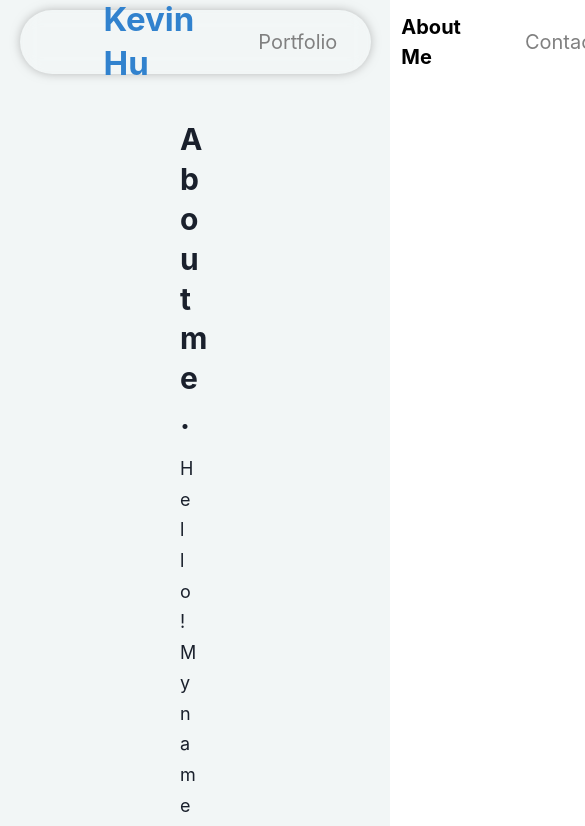
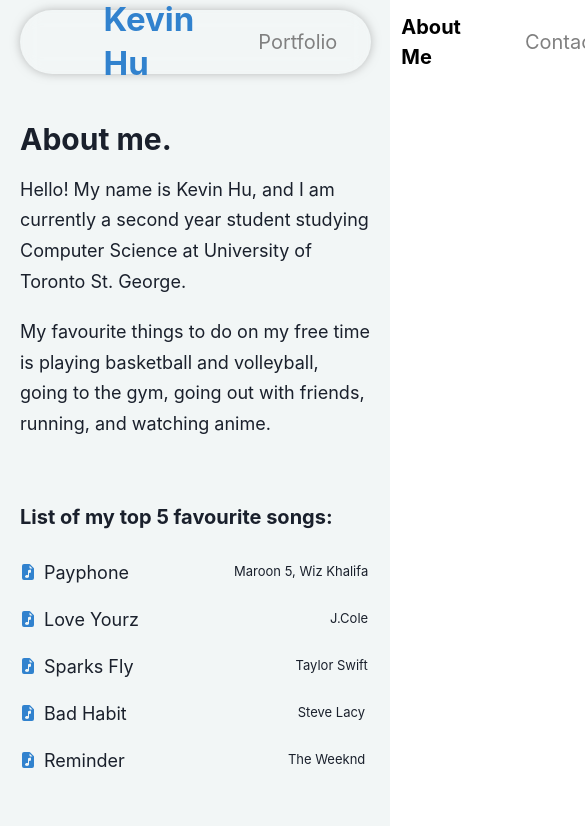
Before and after one commit to kev0921/personal-website, a React (Vite) app: page /About in a window 390 px wide. Shown: the top 826 px of the page, 585 px wide, since content can reach past the window. Built offline with nearby package versions, Linux system fonts and the light colour scheme.

Commit message:
made mobile optimizations to about and contact

```diff
--- a/src/pages/About.jsx
+++ b/src/pages/About.jsx
@@ -3,32 +3,32 @@ import {  BsFillFileEarmarkMusicFill } from "react-icons/bs";
 
 export default function About() {
   return (
-    <VStack ml="200px" mr="200px" mt="120px">
-      <SimpleGrid columns={2} spacing={10}>
+    <VStack ml={["20px", "200px"]} mr={["20px", "200px"]} mt="120px">
+      <SimpleGrid columns={[1, 2]} spacing={10}>
         <Box>
           <Heading>
             About me.
           </Heading>
 
-          <Text lineHeight={1.7} mt="10px" fontSize={18} pt="5px" pb="10px">
+          <Text lineHeight={1.7} mt="10px" fontSize={18} pt="5px" pb="10px" ml={["0px", "0px"]} mr={["0px", "0px"]}>
             Hello! My name is Kevin Hu, and I am currently a second year student studying Computer Science at University of Toronto St. George.
           </Text>
 
-          <Text lineHeight={1.7} mt="10px" fontSize={18} pb="10px">
+          <Text lineHeight={1.7} mt="10px" fontSize={18} pb="10px" mr={["0px", "0px"]}>
             My favourite things to do on my free time is playing basketball and volleyball, going to the gym, going out with friends, running, and watching anime.
           </Text>
 
-          <Text lineHeight={1.7} mt="70px" fontSize={18} pb="10px" fontWeight="bold">
+          <Text lineHeight={1.7} mt={["50px", "70px"]} fontSize={20} pb="10px" fontWeight="bold">
             List of my top 5 favourite songs:
           </Text>
 
-          <List spacing={5} p="5px" mt="10px">
+          <List spacing={5} p={["0px", "5px"]} mt={["15px","10px"]} mb={["30px","0px"]} mr={["0px", "0px"]}>
 
             <ListItem>
               <Flex alignItems="center">
                 <ListIcon as={BsFillFileEarmarkMusicFill} color='blue.500' />
                 <Text whiteSpace="nowrap" fontSize={18}>Payphone</Text>
-                <Text whiteSpace="nowrap" fontSize={15} ml="200px">Maroon 5, Wiz Khalifa</Text>
+                <Text whiteSpace="nowrap" fontSize={[13, 15]} ml={["105px", "200px"]}>Maroon 5, Wiz Khalifa</Text>
               </Flex>
             </ListItem>
 
@@ -36,7 +36,7 @@ export default function About() {
               <Flex alignItems="center">
                 <ListIcon as={BsFillFileEarmarkMusicFill} color='blue.500' />
                 <Text whiteSpace="nowrap" fontSize={18}>Love Yourz</Text>
-                <Text whiteSpace="nowrap" fontSize={15} ml="299px">J.Cole</Text>
+                <Text whiteSpace="nowrap" fontSize={[13, 15]} ml={["191px", "299px"]}>J.Cole</Text>
               </Flex>
             </ListItem>
 
@@ -44,7 +44,7 @@ export default function About() {
               <Flex alignItems="center">
                 <ListIcon as={BsFillFileEarmarkMusicFill} color='blue.500' />
                 <Text whiteSpace="nowrap" fontSize={18}>Sparks Fly</Text>
-                <Text whiteSpace="nowrap" fontSize={15} ml="265px">Taylor Swift</Text>
+                <Text whiteSpace="nowrap" fontSize={[13, 15]} ml={["162px", "265px"]}>Taylor Swift</Text>
               </Flex>
             </ListItem>
 
@@ -52,7 +52,7 @@ export default function About() {
               <Flex alignItems="center">
                 <ListIcon as={BsFillFileEarmarkMusicFill} color='blue.500' />
                 <Text whiteSpace="nowrap" fontSize={18}>Bad Habit</Text>
-                <Text whiteSpace="nowrap" fontSize={15} ml="275px">Steve Lacy</Text>
+                <Text whiteSpace="nowrap" fontSize={[13, 15]} ml={["171px", "275px"]}>Steve Lacy</Text>
               </Flex>
             </ListItem>
 
@@ -60,7 +60,7 @@ export default function About() {
               <Flex alignItems="center">
                 <ListIcon as={BsFillFileEarmarkMusicFill} color='blue.500' />
                 <Text whiteSpace="nowrap" fontSize={18}>Reminder</Text>
-                <Text whiteSpace="nowrap" fontSize={15} ml="266px">The Weeknd</Text>
+                <Text whiteSpace="nowrap" fontSize={[13, 15]} ml={["163px", "266px"]}>The Weeknd</Text>
               </Flex>
             </ListItem>
 
--- a/src/pages/Contact.jsx
+++ b/src/pages/Contact.jsx
@@ -31,7 +31,7 @@ export default function Contact() {
   }, [state.succeeded]);
 
   return (
-    <SimpleGrid ml="200px" mr="200px" mt="120px" columns={2}>
+    <SimpleGrid ml={["20px", "200px"]} mr={["20px", "200px"]} mt="120px" columns={[1, 2]}>
       <VStack>
         <Box width="100%">
           <Heading>
@@ -42,7 +42,7 @@ export default function Contact() {
           </Text>
         </Box>
 
-        <Box mt="10" pb="178px" width="100%">
+        <Box mt="10" pb={["248px", "178px"]} width="100%">
           <Form ml="0" p="5px" onSubmit={handleSubmit}>
 
             <FormControl mt="10px">
```
